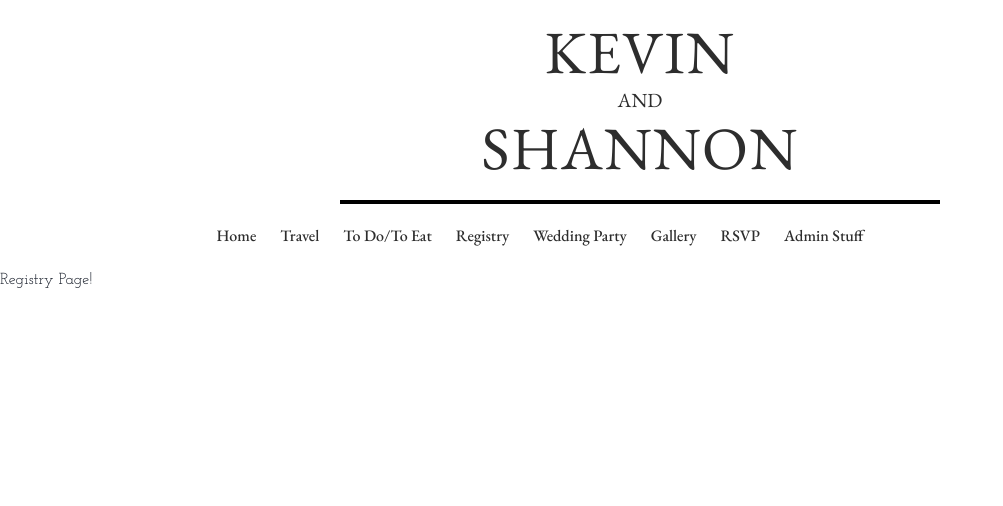
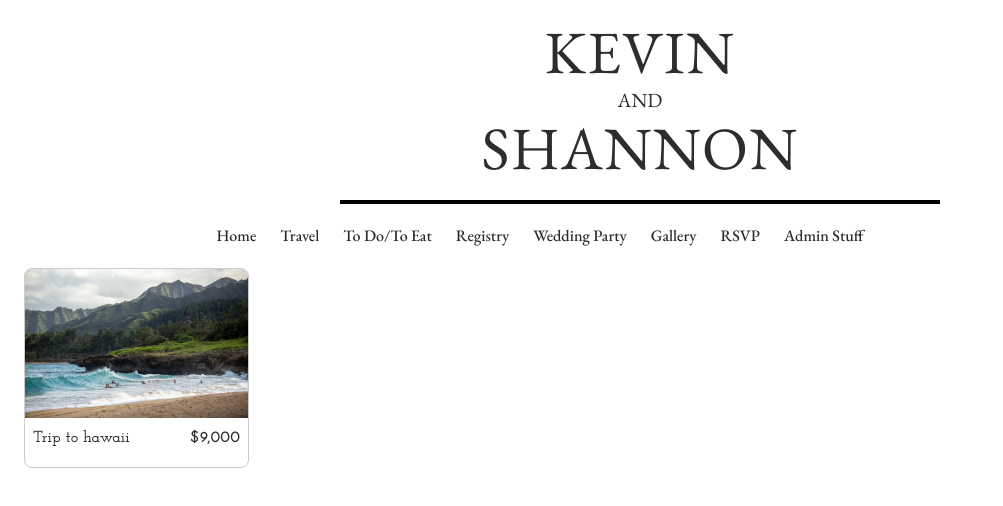
Before and after one commit to kblair40/wedding_v2, a React (Create React App) app: page /registry in a window 1280 px wide. Shown: the top 506 px of the page, without its empty margins (0-1003 px from the left). Built offline with nearby package versions, Linux system fonts and the light colour scheme; a web font is replaced by a local one.

Commit message:
Add call to calcTime from setInterval for more frequent updates

```diff
--- a/src/components/CountdownClock/index.js
+++ b/src/components/CountdownClock/index.js
@@ -12,7 +12,11 @@ const CountdownClock = () => {
 
   useEffect(() => {
     calcTime();
-  });
+    setInterval(() => {
+      // call calcTime onMount and every 30 seconds after mount
+      calcTime();
+    }, 30000);
+  }, []);
 
   const calcTime = () => {
     const diffMS = Date.parse(WEDDING_DATE) - Date.parse(new Date());
@@ -21,19 +25,20 @@ const CountdownClock = () => {
     const hours = Math.floor((diffMS / (1000 * 60 * 60)) % 24);
     const days = Math.floor(diffMS / (1000 * 60 * 60 * 24));
 
+    console.log("TIME DIFF:", { days, hours, minutes });
     setTimeDiff({ days, hours, minutes });
   };
 
   return (
     <Box mt="32px">
-      <HStack w="100%" justifyContent="center" spacing="16px">
-        <Heading fontSize="44px">
+      <HStack w="100%" justifyContent="center" spacing="16px" flexWrap="wrap">
+        <Heading fontSize="44px" whiteSpace="nowrap">
           {timeDiff.days ? timeDiff.days : "00"} Days
         </Heading>
-        <Heading fontSize="44px">
+        <Heading fontSize="44px" whiteSpace="nowrap">
           {timeDiff.hours ? timeDiff.hours : "00"} Hours
         </Heading>
-        <Heading fontSize="44px">
+        <Heading fontSize="44px" whiteSpace="nowrap">
           {timeDiff.minutes ? timeDiff.minutes : "00"} Minutes
         </Heading>
       </HStack>
--- /dev/null
+++ b/src/components/RegistryItem/index.js
@@ -0,0 +1,35 @@
+import React, { useState, useEffect } from "react";
+import {
+  Box,
+  HStack,
+  VStack,
+  Flex,
+  Text,
+  Heading,
+  Image,
+  AspectRatio,
+} from "@chakra-ui/react";
+
+import hawaii from "assets/images/hawaii.jpg";
+
+const RegistryItem = ({ onClick }) => {
+  return (
+    <Box
+      onClick={onClick}
+      cursor="pointer"
+      h="200px"
+      w="225px"
+      borderRadius="8px"
+      border="1px solid #cdcdcd"
+      overflow="hidden"
+    >
+      <Image src={hawaii} w="100%" />
+      <HStack p="8px" justifyContent="space-between">
+        <Text fontWeight="600">Trip to hawaii</Text>
+        <Text fontWeight="700">$9,000</Text>
+      </HStack>
+    </Box>
+  );
+};
+
+export default RegistryItem;
--- /dev/null
+++ b/src/components/RegistryItemModal/index.js
@@ -0,0 +1,37 @@
+import React from "react";
+import {
+  Modal,
+  ModalOverlay,
+  ModalContent,
+  ModalHeader,
+  ModalFooter,
+  ModalBody,
+  ModalCloseButton,
+  Button,
+} from "@chakra-ui/react";
+
+const RegistryItemModal = ({ isOpen, onClose }) => {
+  return (
+    <Modal isOpen={isOpen} onClose={onClose}>
+      <ModalOverlay />
+      <ModalContent>
+        <ModalHeader>Trip to Hawaii</ModalHeader>
+        <ModalCloseButton />
+        <ModalBody>
+          Stuff about the trip Nostrud eiusmod ad commodo cupidatat mollit nisi
+          qui elit irure. Consequat nulla consequat ea qui sit ea laboris non
+          veniam. Qui fugiat esse ex ex.
+        </ModalBody>
+
+        <ModalFooter>
+          <Button variant="ghost">Close</Button>
+          <Button mr={3} onClick={onClose}>
+            Buy
+          </Button>
+        </ModalFooter>
+      </ModalContent>
+    </Modal>
+  );
+};
+
+export default RegistryItemModal;
--- a/src/pages/Registry/index.js
+++ b/src/pages/Registry/index.js
@@ -1,7 +1,23 @@
-import React from "react";
+import React, { useState, useEffect } from "react";
+import { Box } from "@chakra-ui/react";
+
+import RegistryItem from "components/RegistryItem";
+import RegistryItemModal from "components/RegistryItemModal";
 
 const Registry = () => {
-  return <div>Registry Page!</div>;
+  const [open, setOpen] = useState(false);
+
+  return (
+    <Box px="24px">
+      <Box>
+        <RegistryItem onClick={() => setOpen(true)} />
+      </Box>
+
+      {open && (
+        <RegistryItemModal isOpen={open} onClose={() => setOpen(false)} />
+      )}
+    </Box>
+  );
 };
 
 export default Registry;
```
Also changed, not shown: src/assets/images/hawaii.jpg (added).
